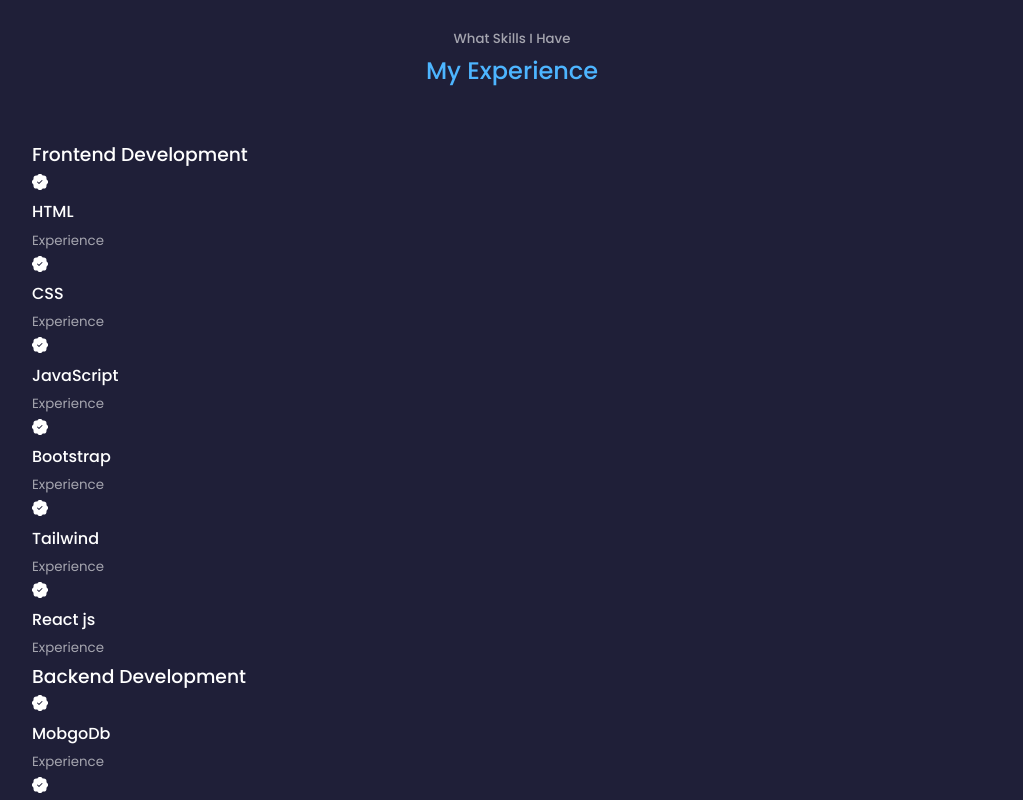
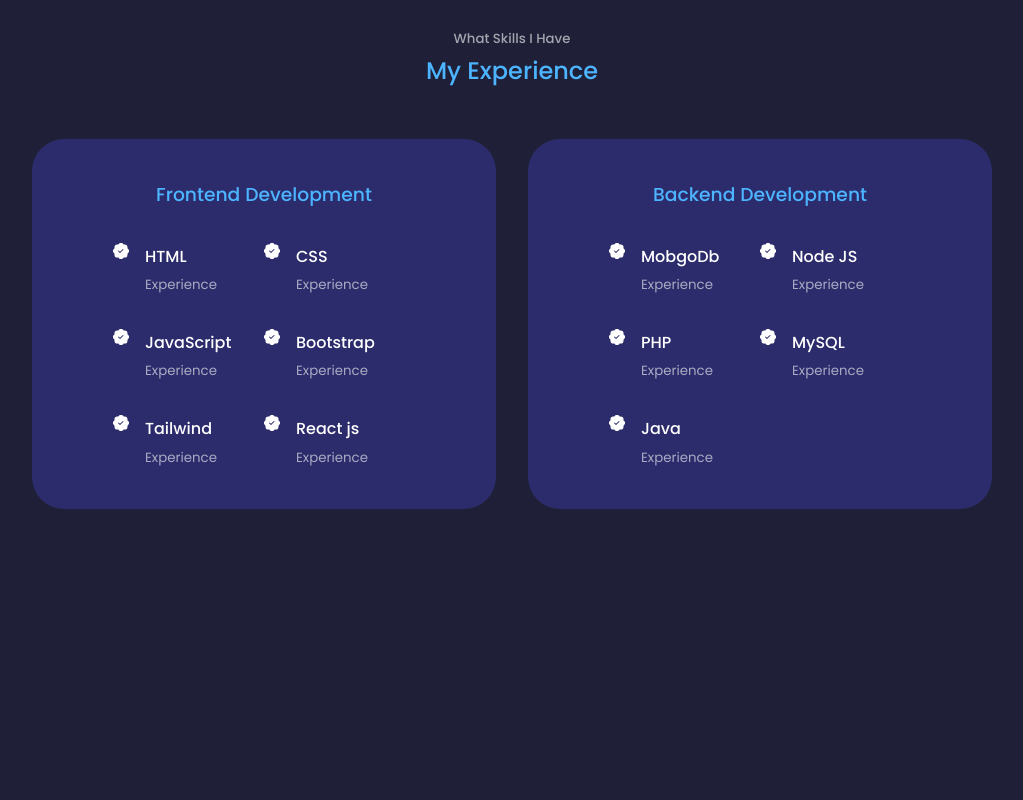
Before and after one commit to VaishnaviMane2929/Portfolioweb, a React (Create React App) app: page / in a window 1280 px wide. Shown: the part 1940-2740 px from the top of the page, without its empty margins (128-1151 px from the left). Built offline with nearby package versions, Linux system fonts and the light colour scheme; a web font is replaced by a local one.

Commit message:
create the experience section

```diff
--- a/src/Componantes/experience/Experience.jsx
+++ b/src/Componantes/experience/Experience.jsx
@@ -1,6 +1,8 @@
 import React from 'react'
 import './experience.css'
 import { BsFillPatchCheckFill } from "react-icons/bs";
+// import { TbRosetteDiscountCheckFilled } from "react-icons/tb";
+
 
 
 const Experience = () => {
@@ -14,73 +16,82 @@
           <h3>Frontend Development</h3>
           <div className='experience_content'>
             <article className='experience_details'>
-            <BsFillPatchCheckFill />
+            <BsFillPatchCheckFill className='experience_details-icon' />
+            <div>
             <h4>HTML</h4>
             <small className='text-light'>Experience</small>
+            </div>
             </article>
             <article className='experience_details'>
-            <BsFillPatchCheckFill />
-            <h4>CSS</h4>
+            <BsFillPatchCheckFill className='experience_details-icon' />
+              <div> <h4>CSS</h4>
             <small className='text-light'>Experience</small>
+           </div>
+              </article>
+            <article className='experience_details'>
+            <BsFillPatchCheckFill className='experience_details-icon' />
+           <div> <h4>JavaScript</h4>
+            <small className='text-light'>Experience</small>
+           </div>
             </article>
             <article className='experience_details'>
-            <BsFillPatchCheckFill />
-            <h4>JavaScript</h4>
+            <BsFillPatchCheckFill className='experience_details-icon' />
+            <div><h4>Bootstrap</h4>
             <small className='text-light'>Experience</small>
+           </div>
             </article>
             <article className='experience_details'>
-            <BsFillPatchCheckFill />
-            <h4>Bootstrap</h4>
-            <small className='text-light'>Experience</small>
+            <BsFillPatchCheckFill className='experience_details-icon' />
+            <div><h4>Tailwind</h4>
+            <small className='text-light'>Experience</small></div>
             </article>
             <article className='experience_details'>
-            <BsFillPatchCheckFill />
-            <h4>Tailwind</h4>
-            <small className='text-light'>Experience</small>
-            </article>
-            <article className='experience_details'>
-            <BsFillPatchCheckFill />
-            <h4>React js</h4>
-            <small className='text-light'>Experience</small>
+            <BsFillPatchCheckFill className='experience_details-icon' />
+           <div> <h4>React js</h4>
+           <small className='text-light'>Experience</small></div>
             </article>
           </div>
         </div>
-        {/* ==============end the frontend=============== */}
+
+
+        {/* ==============end the frontend===============  */}
+
+        <div className='experience_backend'>
         <h3>Backend Development</h3>
           <div className='experience_content'>
             <article className='experience_details'>
-            <BsFillPatchCheckFill />
-            <h4>MobgoDb</h4>
-            <small className='text-light'>Experience</small>
+            <BsFillPatchCheckFill className='experience_details-icon' />
+           <div> <h4>MobgoDb</h4>
+           <small className='text-light'>Experience</small></div>
             </article>
             <article className='experience_details'>
-            <BsFillPatchCheckFill />
-            <h4>Node JS</h4>
-            <small className='text-light'>Experience</small>
+            <BsFillPatchCheckFill className='experience_details-icon' />
+           <div> <h4>Node JS</h4>
+           <small className='text-light'>Experience</small></div>
             </article>
             <article className='experience_details'>
-            <BsFillPatchCheckFill />
-            <h4>PHP</h4>
-            <small className='text-light'>Experience</small>
+            <BsFillPatchCheckFill className='experience_details-icon' />
+            <div><h4>PHP</h4>
+            <small className='text-light'>Experience</small></div>
             </article>
             <article className='experience_details'>
-            <BsFillPatchCheckFill />
-            <h4>MySQL</h4>
-            <small className='text-light'>Experience</small>
+            <BsFillPatchCheckFill className='experience_details-icon' />
+           <div> <h4>MySQL</h4>
+           <small className='text-light'>Experience</small></div>
             </article>
             <article className='experience_details'>
-            <BsFillPatchCheckFill />
-            <h4>Python</h4>
-            <small className='text-light'>Experience</small>
+            <BsFillPatchCheckFill className='experience_details-icon' />
+           <div> <h4>Java</h4>
+           <small className='text-light'>Experience</small></div>
             </article>
 
           </div>
+         </div>
 
-        <div className='experience_backend'>
 
         </div>
 
-      </div>
+
     </section>
   )
 }
--- a/src/Componantes/experience/experience.css
+++ b/src/Componantes/experience/experience.css
@@ -0,0 +1,34 @@
+.experience_container {
+    display: grid;
+    grid-template-columns: 1fr 1fr;
+    gap: 2rem;
+}
+.experience_container > div {
+    background: var(--color-bg-variant);
+    padding: 2.4rem 5rem;
+    border-radius: 2rem;
+    border: 1px solid transparent;
+    transition: var(--transition);
+}
+.experience_container > div:hover {
+    background: transparent;
+    border-color: var(--color-primary-variant);
+    cursor: default;
+}
+.experience_container > div h3 {
+    text-align: center;
+    margin-bottom: 2rem;
+    color: var(--color-primary);
+}
+.experience_content {
+    display: grid;
+    grid-template-columns: 1fr 1fr;
+    row-gap: 2rem;
+}
+.experience_details {
+    display: flex;
+    gap: 1rem;
+}
+.experience_details-icon {
+
+}
--- a/src/Componantes/header/CTA.jsx
+++ b/src/Componantes/header/CTA.jsx
@@ -1,5 +1,5 @@
 import React from 'react'
-import Untitled from "../../assets/Untitled.pdf";
+import Untitled from "../../assets/Vaishnavi Resume.pdf";
 
 const CTA = () => {
   return (
```
Also changed, not shown: 1 other file (tests, documents, lock files or other folders).
